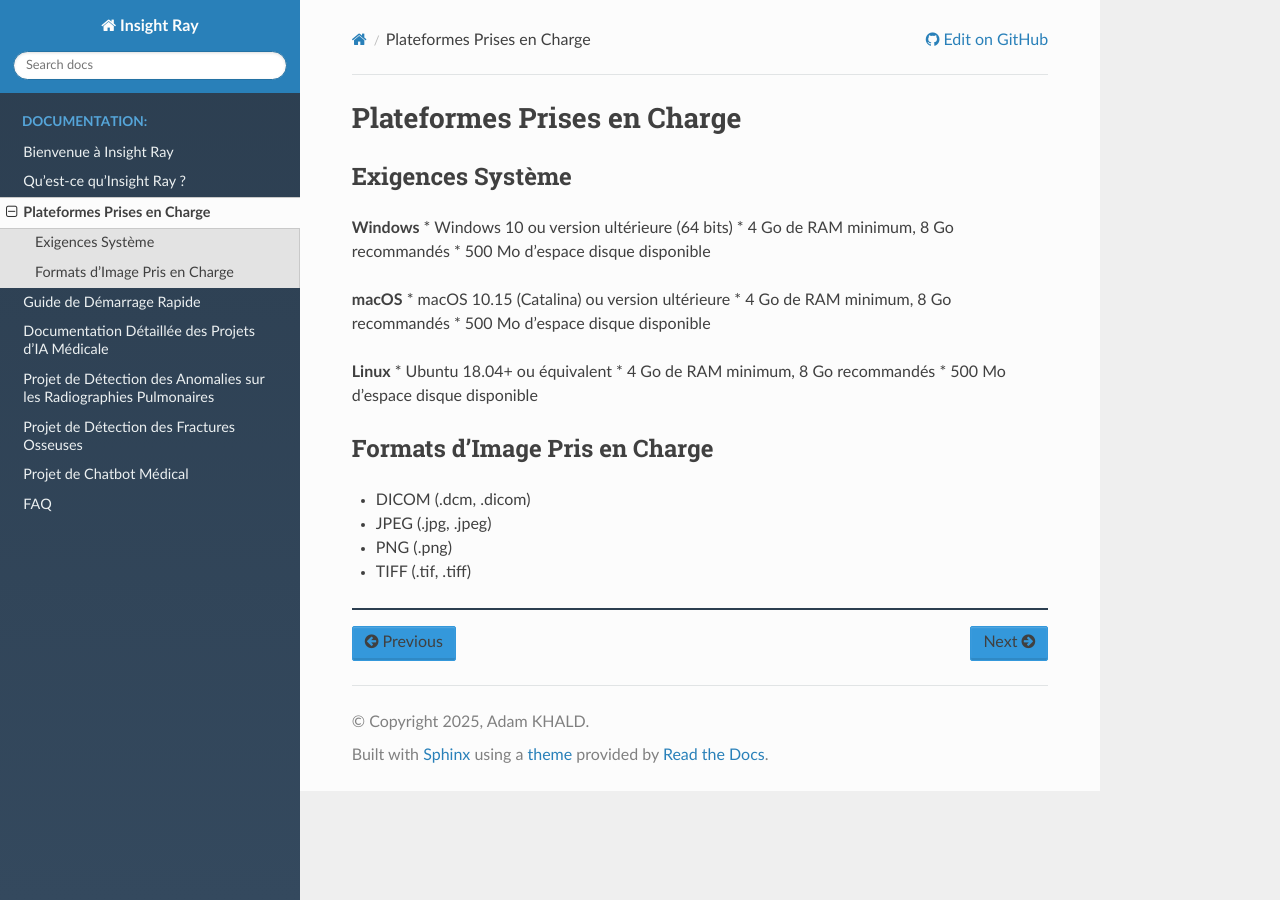
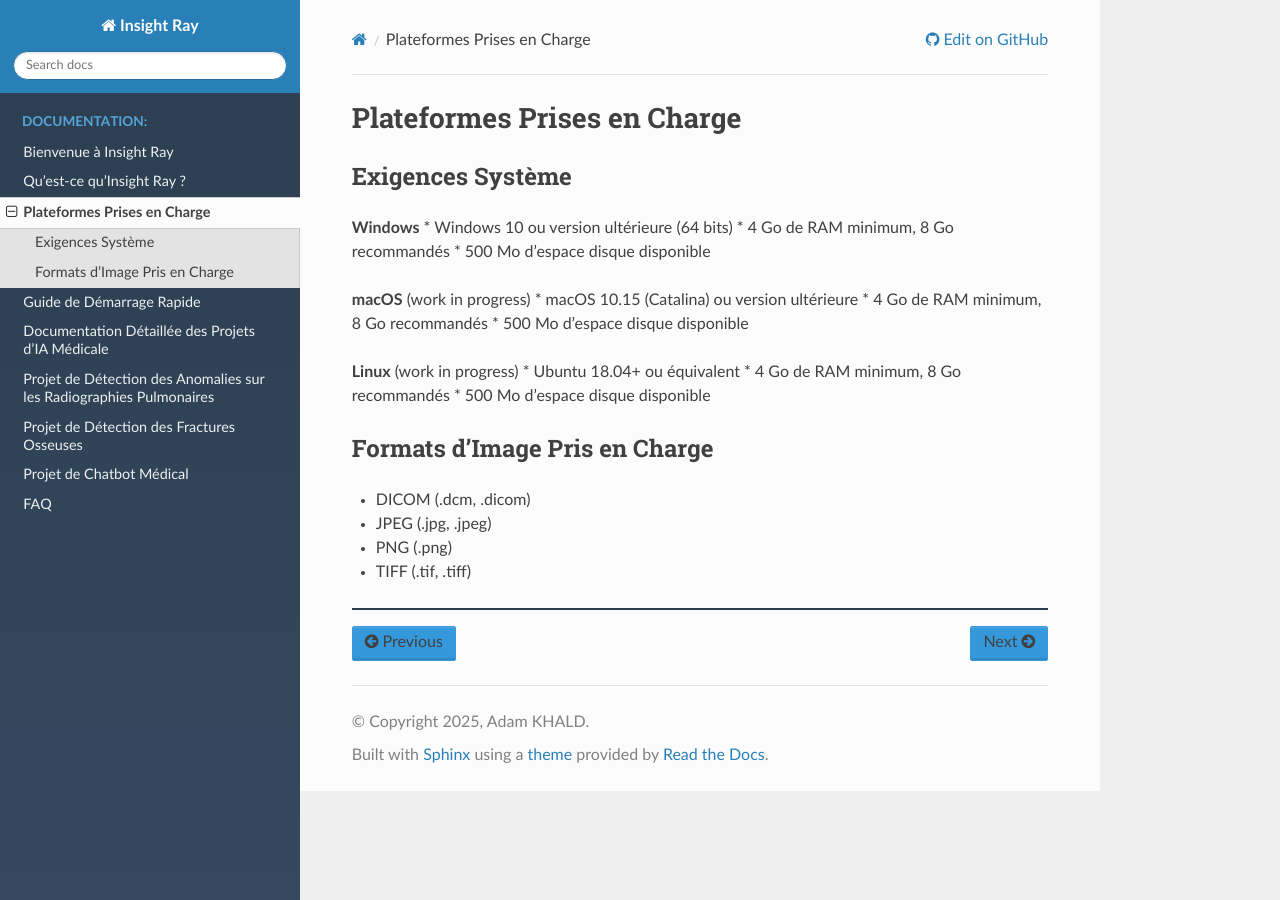
Before and after one commit to Adamkhald/InsightRay, a Sphinx documentation site: the page built from docs/supported-platforms.rst, in a window 1280 px wide. Built offline with Sphinx 7.4.7 and the Read the Docs theme 3.1.0, drawn with Linux system fonts in a browser that asks for light colours; pages that are not in the unit, such as notebooks, are missing from menus.

Commit message:
Update supported-platforms.rst

```diff
--- a/docs/supported-platforms.rst
+++ b/docs/supported-platforms.rst
@@ -12,12 +12,12 @@ Exigences Système
 * 4 Go de RAM minimum, 8 Go recommandés
 * 500 Mo d'espace disque disponible
 
-**macOS**
+**macOS** (work in progress)
 * macOS 10.15 (Catalina) ou version ultérieure
 * 4 Go de RAM minimum, 8 Go recommandés
 * 500 Mo d'espace disque disponible
 
-**Linux**
+**Linux** (work in progress)
 * Ubuntu 18.04+ ou équivalent
 * 4 Go de RAM minimum, 8 Go recommandés
 * 500 Mo d'espace disque disponible
```
